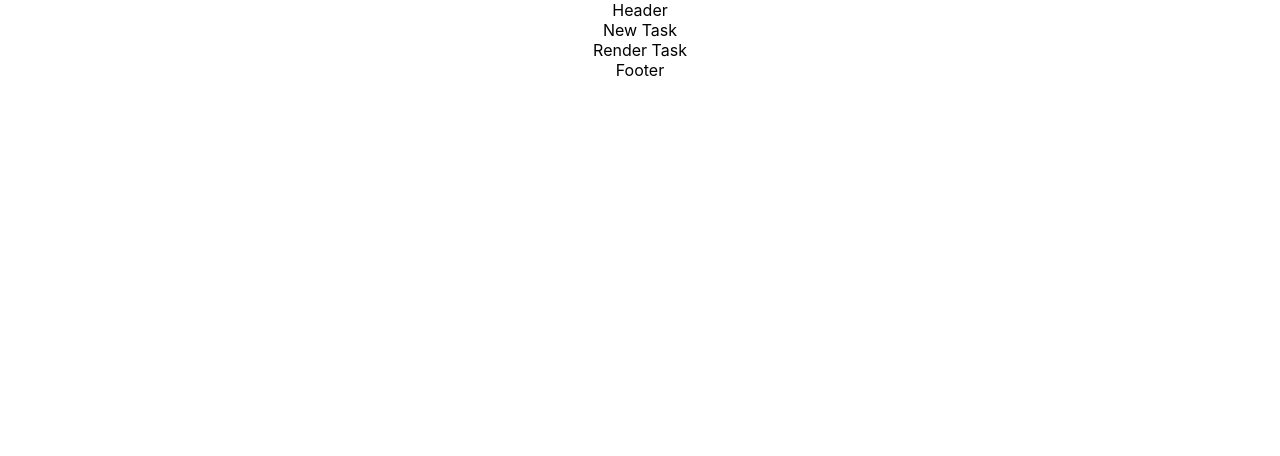
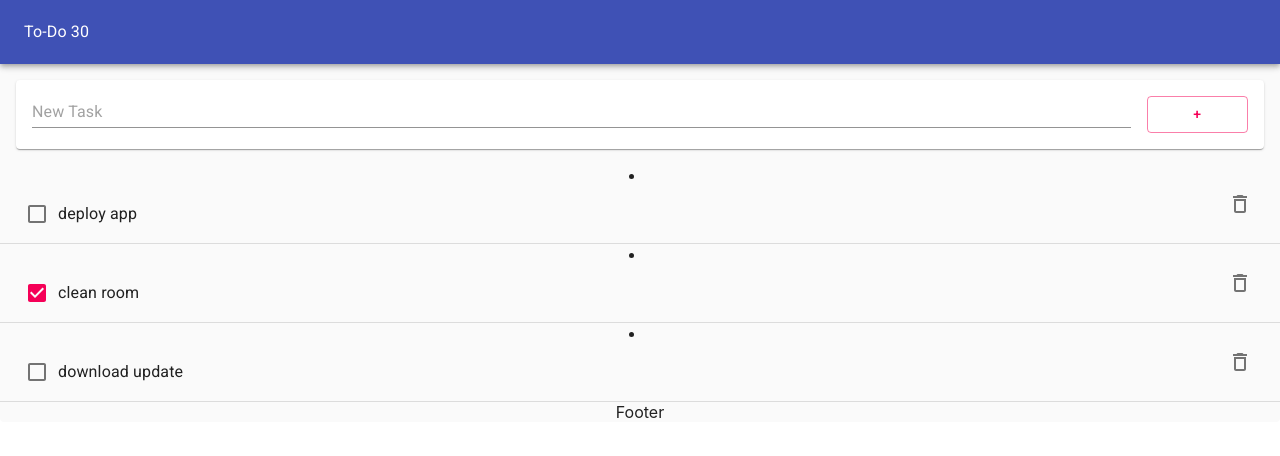
Before and after one commit to ejw773/to-do-30, a React (Create React App) app: page / in a window 1280 px wide. Shown: the top 456 px of the page. Built offline with nearby package versions, Linux system fonts and the light colour scheme.

Commit message:
passes props to components

```diff
--- a/src/components/HeaderComponent.js
+++ b/src/components/HeaderComponent.js
@@ -1,8 +1,19 @@
 import React from 'react';
+import { AppBar, Toolbar, Typography } from '@material-ui/core';
 
 const Header = () => {
     return (
-        <div>Header</div>
+        <AppBar
+            color='primary'
+            position='static'
+            style={{height: 64}}
+        >
+            <Toolbar
+                style={{height: 64}}
+            >
+                <Typography color='inherit'>To-Do 30</Typography>
+            </Toolbar>
+        </AppBar>
     )
 }
 
--- a/src/components/MainComponent.js
+++ b/src/components/MainComponent.js
@@ -3,6 +3,7 @@ import Header from './HeaderComponent';
 import NewTask from './NewTaskComponent';
 import TaskList from './TaskListComponent';
 import Footer from './FooterComponent';
+import { Paper } from '@material-ui/core';
 
 const Main = () => {
     const [taskList, setTaskList] = useState([
@@ -36,12 +37,19 @@ const Main = () => {
     }
 
     return (
-        <React.Fragment>
+        <Paper
+            elevation={0}
+            style={{
+                padding: 0,
+                margin: 0,
+                backgroundColor: '#fafafa'
+            }}
+        >
             <Header />
             <NewTask addTask={addTask}/>
-            <TaskList tasklist={taskList} toggleTask={toggleTask} deleteTask={deleteTask} />
+            <TaskList taskList={taskList} toggleTask={toggleTask} deleteTask={deleteTask} />
             <Footer />
-        </React.Fragment>
+        </Paper>
     )
 }
 
--- a/src/components/NewTaskComponent.js
+++ b/src/components/NewTaskComponent.js
@@ -1,8 +1,61 @@
-import React from 'react';
+import React, { useState } from 'react';
+import { TextField, Button, Paper,  Grid } from '@material-ui/core';
 
-const NewTask = () => {
+const NewTask = ({addTask}) => {
+    const [taskInput, setTaskInput] = useState('');
+    const handleChange = ({target}) => {
+        setTaskInput(target.value);
+    }
+    const handleKeyPress = ({key}) => {
+        if (key === 'Enter') {
+            if (taskInput !== '') {
+                addTask(taskInput);
+                setTaskInput('')
+            }
+        }
+    };
+
+    const handleClick = () => {
+        if (taskInput !== '') {
+            addTask(taskInput);
+            setTaskInput('');
+        }
+    }
+
     return (
-        <div>New Task</div>
+        <Paper
+            style={{
+                margin: 16,
+                padding: 16
+            }}
+        >
+            <Grid container>
+                <Grid
+                    xs={10}
+                    md={11}
+                    item
+                    style={{
+                        paddingRight: 16
+                    }}
+                >
+                    <TextField
+                        placeholder='New Task'
+                        value={taskInput}
+                        onChange={handleChange}
+                        onKeyPress={handleKeyPress}
+                        fullWidth
+                    />
+                </Grid>
+                <Grid xs={2} md={1} item>
+                    <Button
+                        fullWidth
+                        color='secondary'
+                        variant='outlined'
+                        onClick={handleClick}
+                    >+</Button>
+                </Grid>
+            </Grid>
+        </Paper>
     )
 }
 
--- a/src/components/RenderTaskComponent.js
+++ b/src/components/RenderTaskComponent.js
@@ -1,8 +1,22 @@
 import React from 'react';
+import { List, ListItem, Checkbox, IconButton, ListItemText, ListItemSecondaryAction } from '@material-ui/core'
+import DeleteOutline from '@material-ui/icons/DeleteOutline'
 
-const RenderTask = () => {
+const RenderTask = ({task, toggleTask, deleteTask}) => {
     return (
-        <div>Render Task</div>
+        <ListItem divider={true}>
+            <Checkbox
+                onClick={() => toggleTask(task.id)}
+                checked={task.complete}
+                disableRipple
+            />
+            <ListItemText primary={task.task} />
+            <ListItemSecondaryAction>
+                <IconButton aria-label='Delete Task' onClick={() => deleteTask(task.id)}>
+                    <DeleteOutline />
+                </IconButton>
+            </ListItemSecondaryAction>
+        </ListItem>
     )
 }
 
--- a/src/components/TaskListComponent.js
+++ b/src/components/TaskListComponent.js
@@ -1,9 +1,11 @@
 import React from 'react';
 import RenderTask from './RenderTaskComponent';
 
-const TaskList = () => {
+const TaskList = ({taskList, toggleTask, deleteTask}) => {
     return (
-        <div><RenderTask /></div>
+        <div>
+            {taskList.map((item) => <RenderTask key={item.id} task={item} toggleTask={toggleTask} deleteTask={deleteTask} />)}
+        </div>
     )
 }
 
```
